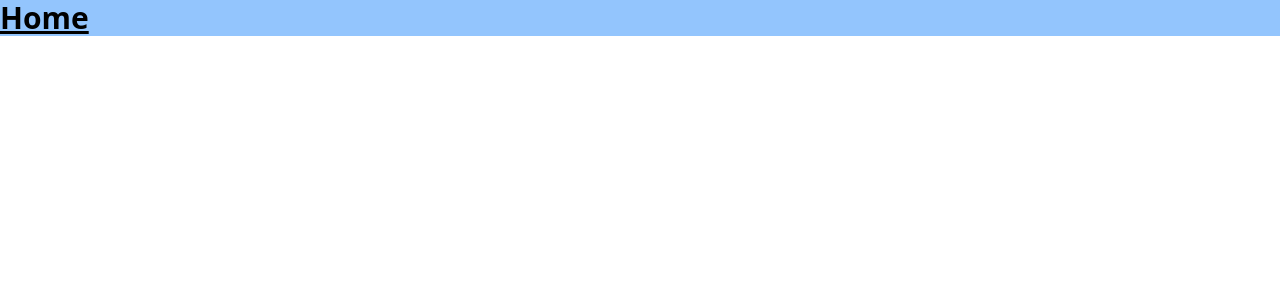
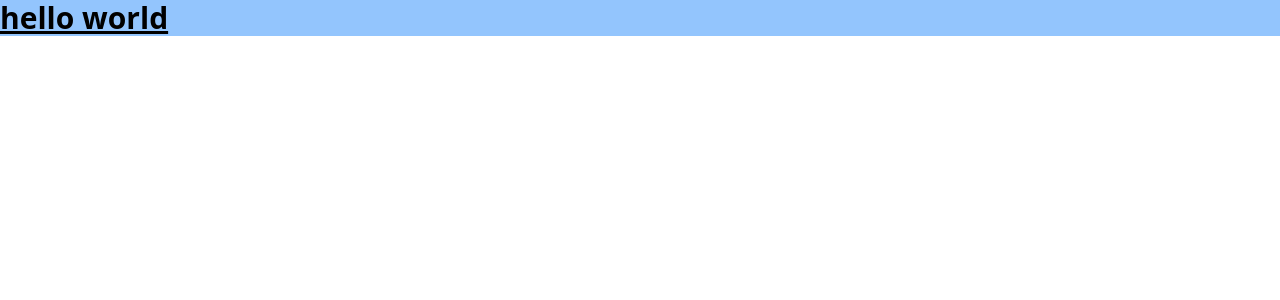
Before and after one commit to pemrogrammer/furniture-shop, a Next.js app in the folder web/: page /home in a window 1280 px wide. Shown: the top 300 px of the page. Built offline with nearby package versions, Linux system fonts and the light colour scheme.

Commit message:
build web

```diff
--- a/web/pages/home.tsx
+++ b/web/pages/home.tsx
@@ -1,8 +1,8 @@
 import type { NextPage } from 'next'
 import { useState } from 'react'
 
-const home: NextPage = () => {
-    const [word, setWord] = useState("Home");
+const Home: NextPage = () => {
+    const [word, setWord] = useState<string>("hello world");
 
 
     return (
@@ -12,4 +12,4 @@ const home: NextPage = () => {
     )
 }
 
-export default home
+export default Home
--- a/web/pages/login.tsx
+++ b/web/pages/login.tsx
@@ -1,10 +1,10 @@
 import type { NextPage } from 'next'
 
-const login: NextPage = () => {
+const Login: NextPage = () => {
 
     return (
         <h1>Login</h1>
     )
 }
 
-export default login
+export default Login
```
Also changed, not shown: 1 other file (tests, documents, lock files or other folders).
